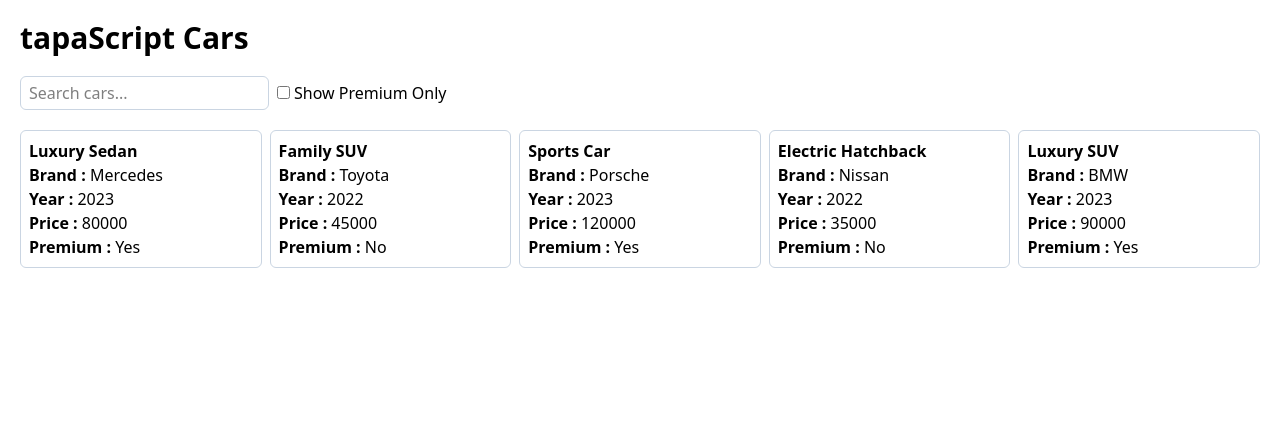
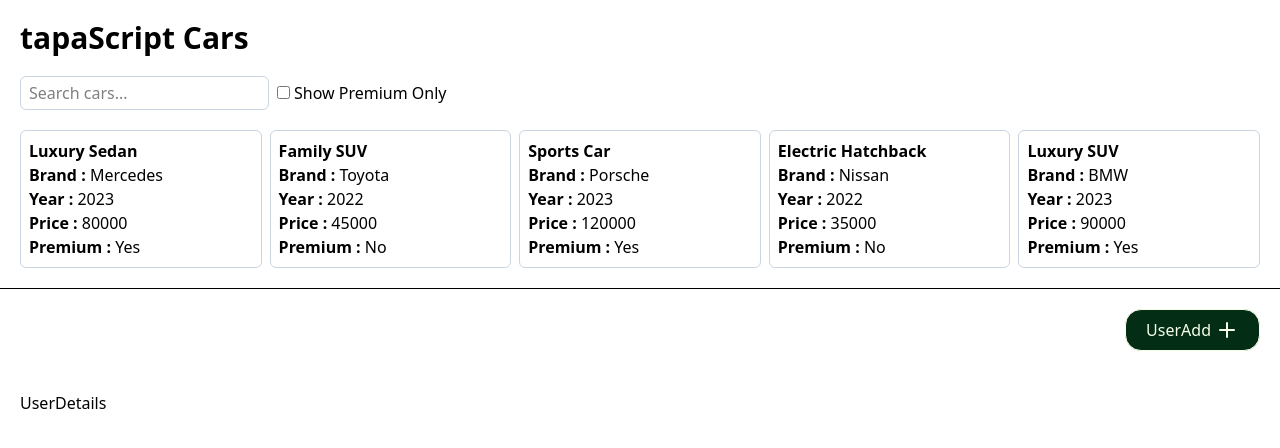
Before and after one commit to TechMainul-dev/react-with-tapas-bhai, a React (Vite) app: page / in a window 1280 px wide. Shown: the top 448 px of the page. Built offline with nearby package versions, Linux system fonts and the light colour scheme.

Commit message:
add users jsx

```diff
--- a/src/App.jsx
+++ b/src/App.jsx
@@ -1,9 +1,16 @@
 import './App.css';
 // import Banner from './Banner';
 import CarShows from './CarShows';
+import Users from './Users';
 
 function App() {
-  return <CarShows />;
+  return (
+    <>
+      <CarShows />
+      <hr />
+      <Users />
+    </>
+  );
 }
 
 export default App;
--- /dev/null
+++ b/src/UserAdd.jsx
@@ -0,0 +1,20 @@
+import PropTypes from 'prop-types';
+import { Plus } from 'lucide-react';
+
+function UserAdd({ users, onUserAdd }) {
+  return (
+    <a
+      onClick={() => onUserAdd()}
+      className="border px-5 py-2 ms-auto rounded-2xl bg-green-950 hover:bg-green-800 text-lime-50 cursor-pointer flex gap-1 w-min"
+    >
+      UserAdd <Plus />
+    </a>
+  );
+}
+
+UserAdd.propType = {
+  users: PropTypes.array.isRequired,
+  onUserAdd: PropTypes.func.isRequired,
+};
+
+export default UserAdd;
--- /dev/null
+++ b/src/UserDetails.jsx
@@ -0,0 +1,5 @@
+function UserDetails() {
+  return <div className="mt-10">UserDetails</div>;
+}
+
+export default UserDetails;
--- /dev/null
+++ b/src/UserRow.jsx
@@ -0,0 +1,8 @@
+import UserDetails from './UserDetails';
+
+function UserRow({ users }) {
+  console.log(users);
+  return <UserDetails />;
+}
+
+export default UserRow;
--- /dev/null
+++ b/src/Users.jsx
@@ -0,0 +1,86 @@
+import { useState } from 'react';
+import UserAdd from './UserAdd';
+import UserRow from './UserRow';
+
+const USERS = [
+  {
+    id: 1,
+    fullName: 'John Doe',
+    age: 28,
+    occupation: 'Software Engineer',
+  },
+  {
+    id: 2,
+    fullName: 'Jane Smith',
+    age: 34,
+    occupation: 'Graphic Designer',
+  },
+  {
+    id: 3,
+    fullName: 'Alice Johnson',
+    age: 22,
+    occupation: 'Student',
+  },
+  {
+    id: 4,
+    fullName: 'Bob Brown',
+    age: 45,
+    occupation: 'Doctor',
+  },
+  {
+    id: 5,
+    fullName: 'Charlie Davis',
+    age: 30,
+    occupation: 'Data Scientist',
+  },
+  {
+    id: 6,
+    fullName: 'Diana Evans',
+    age: 29,
+    occupation: 'Marketing Manager',
+  },
+  {
+    id: 7,
+    fullName: 'Ethan Garcia',
+    age: 40,
+    occupation: 'Architect',
+  },
+  {
+    id: 8,
+    fullName: 'Fiona Harris',
+    age: 27,
+    occupation: 'Journalist',
+  },
+  {
+    id: 9,
+    fullName: 'George Clark',
+    age: 33,
+    occupation: 'Teacher',
+  },
+  {
+    id: 10,
+    fullName: 'Hannah Lewis',
+    age: 25,
+    occupation: 'Chef',
+  },
+];
+
+function Users() {
+  const [newUser, setNewUser] = useState('');
+  const addUser = () => {
+    const randomIndex = Math.floor(Math.random() * USERS.length);
+    const randomNumber = USERS[randomIndex];
+    console.log(randomNumber);
+
+    setNewUser(randomNumber);
+  };
+
+  return (
+    <div className="p-5">
+      <UserAdd users={USERS} onUserAdd={addUser} />
+      <UserRow users={USERS.slice(0, 5)} newUser={newUser} />
+    </div>
+  );
+}
+
+export default Users;
```
